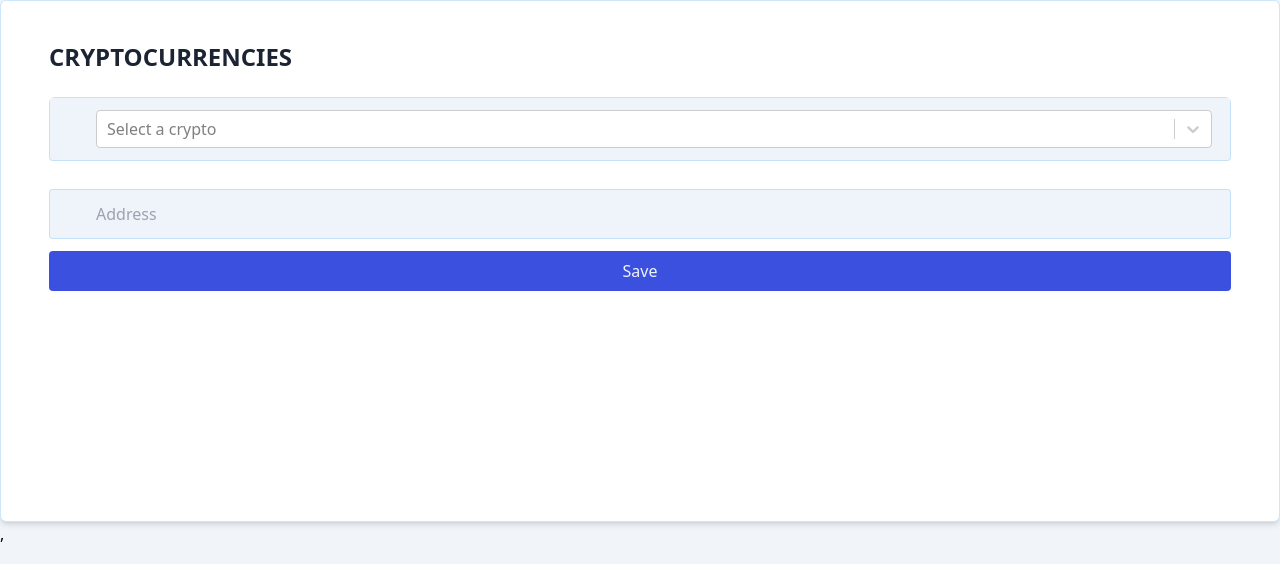
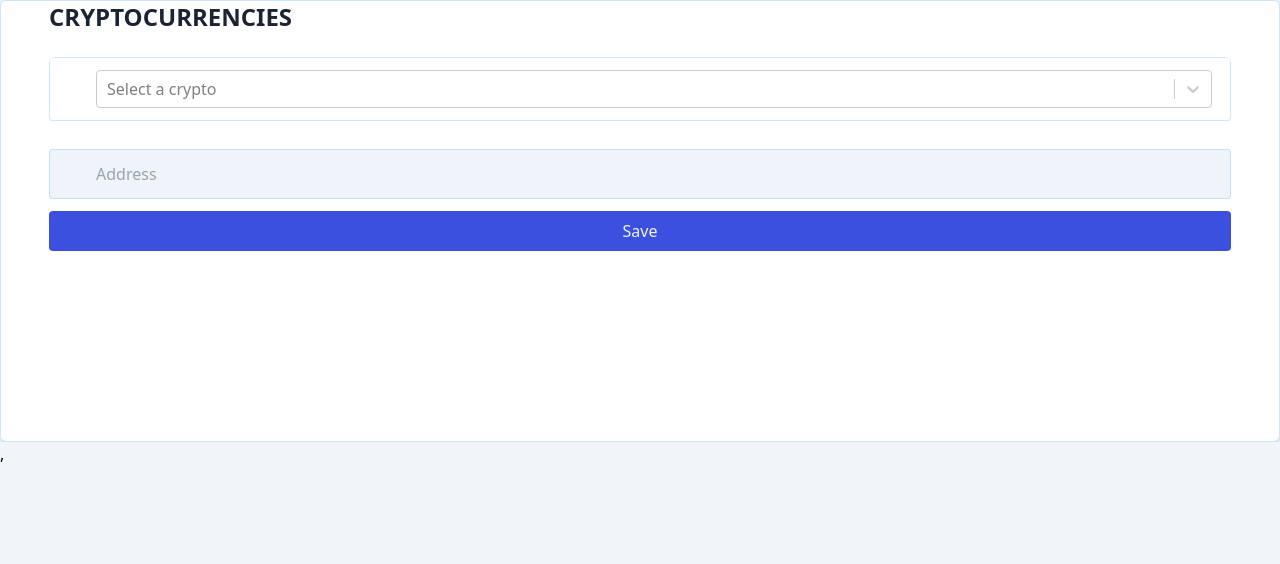
Before and after one commit to Mhiracul/Banking_Site, a React (Vite) app in the folder my-project/: page /wall in a window 1280 px wide. Shown: the top 564 px of the page. Built offline with nearby package versions, Linux system fonts and the light colour scheme.

Commit message:
Initial commit

```diff
--- a/my-project/src/Admin/Admins.jsx
+++ b/my-project/src/Admin/Admins.jsx
@@ -10,7 +10,7 @@ import Wallet from "./Wallet.jsx";
 
 const Admins = () => {
   return (
-    <div className="overflow-hidden fixed w-full">
+    <div className="fixed h-screen w-full">
       <DefaultLayout>
         <div className="grid grid-cols-1 gap-4 rounded-md md:grid-cols-2 md:gap-6 xl:grid-cols-3 2xl:gap-7.5">
           <CardOne />
--- a/my-project/src/Admin/Wallet.jsx
+++ b/my-project/src/Admin/Wallet.jsx
@@ -80,20 +80,21 @@ function Wallet() {
   };
 
   return (
-    <div className="">
+    <div className="w-full ">
+      <div className="overflow-hidden">
         <div className=" bg-[#fff] px-6 dark:bg-boxdark w-full rounded-md border border-stroke dark:border-strokedark shadow-md">
-        <div className="px-6 py-10 ">
+          <div className="px-6  ">
             <h1 className="text-2xl text-black dark:text-white font-bold uppercase">
               Cryptocurrencies
             </h1>
             <form onSubmit={handleFormSubmit}>
-            <div className="crypto-list flex text-black flex-col  bg-gray-300 w-full md:h-96 h-[40vh] mt-6 overflow-y-scroll rounded-md ">
+              <div className="crypto-list flex text-black flex-col   w-full md:h-96 h-[40vh] mt-6 overflow-y-scroll rounded-md ">
                 <Select
                   value={selectedCrypto}
                   onChange={handleCryptoChange}
                   options={cryptoData}
                   getOptionLabel={(option) => (
-                  <div>
+                    <div className=" px-6 dark:text-black">
                       <img
                         src={option.logo}
                         alt={option.name}
@@ -104,7 +105,7 @@ function Wallet() {
                   )}
                   getOptionValue={(option) => option.value}
                   placeholder="Select a crypto"
-                className="w-full rounded border border-stroke bg-gray py-3 pl-11.5 pr-4.5 text-black focus:border-primary focus-visible:outline-none dark:border-strokedark dark:bg-meta-4 dark:text-white dark:focus:border-primary"
+                  className="w-full rounded border border-stroke  bg-[#fff]  py-3 pl-11.5 pr-4.5 text-black focus:border-primary focus-visible:outline-none dark:border-strokedark dark:bg-meta-4 dark:text-white dark:focus:border-primary"
                   isSearchable
                   required
                 />
@@ -128,6 +129,7 @@ function Wallet() {
           </div>
         </div>
       </div>
+    </div>
   );
 }
 
--- a/my-project/src/Admin/layout/DefaultLayout.jsx
+++ b/my-project/src/Admin/layout/DefaultLayout.jsx
@@ -7,7 +7,7 @@ const DefaultLayout = ({ children }) => {
   const [sidebarOpen, setSidebarOpen] = useState(false);
 
   return (
-    <div className=" dark:bg-boxdark-2 dark:text-bodydark overflow-hidden fixed w-full">
+    <div className=" dark:bg-boxdark-2 dark:text-bodydark bg-[#DCEFFC] overflow-hidden fixed w-full">
       {/* <!-- ===== Page Wrapper Start ===== --> */}
       <div className="flex h-screen overflow-hidden">
         {/* <!-- ===== Sidebar Start ===== --> */}
@@ -22,7 +22,7 @@ const DefaultLayout = ({ children }) => {
 
           {/* <!-- ===== Main Content Start ===== --> */}
           <main>
-            <div className="mx-auto h-screen max-w-screen-2xl rounded-lg bg-[#DCEFFC] dark:border-strokedark  dark:bg-black p-4 md:p-6 2xl:p-10">
+            <div className="mx-auto  max-w-screen-2xl rounded-lg  dark:border-strokedark  dark:bg-black p-4 md:p-6 2xl:p-10">
               {children}
               <div className="icon-container bg-[#5321a8] rounded-full">
                 <div className="icon-wrapper">
--- a/my-project/src/Admin/pages/AdminSettings.jsx
+++ b/my-project/src/Admin/pages/AdminSettings.jsx
@@ -72,7 +72,7 @@ const AdminSettings = () => {
 
   return (
     <DefaultLayout>
-      <div className="mx-auto max-w-270">
+      <div className="mx-auto max-w-270 ">
         <Breadcrumb pageName="Settings" />
 
         <div className="grid grid-cols-5 gap-8">
@@ -211,7 +211,7 @@ const AdminSettings = () => {
               </div>
             </div>
           </div>
-          <div className="col-span-5 xl:col-span-2">
+          <div className="col-span-5 xl:col-span-2 pb-8">
             <div className="rounded-sm border border-stroke bg-white shadow-default dark:border-strokedark dark:bg-boxdark">
               <div className="border-b border-stroke py-4 px-7 dark:border-strokedark">
                 <h3 className="font-medium text-black dark:text-white">
--- a/my-project/src/Admin/pages/TransactionsHistory.jsx
+++ b/my-project/src/Admin/pages/TransactionsHistory.jsx
@@ -56,7 +56,7 @@ const TransactionsHistory = () => {
         <Breadcrumb pageName="Transaction history" />
         <div>
           <div className="h-full px-6 md:px-20 py-10 mx-auto">
-            <div className="bg-[#fff] border border-stroke shadow-default dark:border-strokedark dark:bg-boxdark  overflow-y-auto  md:h-[600px] h-[900px] w-full text-black rounded-md">
+            <div className="bg-[#fff] border border-stroke shadow-default dark:border-strokedark dark:bg-boxdark  overflow-y-auto  md:h-[600px] h-[650px] w-full text-black rounded-md">
               <table className="w-full  text-black dark:text-white">
                 <thead>
                   <tr>
--- a/my-project/src/Pages/Dashboard.jsx
+++ b/my-project/src/Pages/Dashboard.jsx
@@ -48,7 +48,7 @@ const Dashboard = () => {
   };
 
   return (
-    <div className="overflow-hidden fixed w-full">
+    <div className="w-full ">
       {loading ? ( // Display the loading spinner while loading is true
         <div
           style={override}
--- a/my-project/src/Pages/LoginForm.jsx
+++ b/my-project/src/Pages/LoginForm.jsx
@@ -32,13 +32,13 @@ const LoginForm = () => {
     }));
   };
 
-  console.log("https://banking-6no4.onrender.com/login");
+  console.log("${process.env.REACT_PORT}/login");
 
   const handleSubmit = async (e) => {
     e.preventDefault();
     const { userName, password } = formData;
     if (userName && password) {
-      const fetchData = await fetch(`https://banking-6no4.onrender.com/login`, {
+      const fetchData = await fetch(`${process.env.REACT_PORT}/login`, {
         method: "POST",
         headers: {
           "content-type": "application/json",
--- a/my-project/src/Pages/Settings.jsx
+++ b/my-project/src/Pages/Settings.jsx
@@ -84,12 +84,12 @@ const Settings = ({ onSettingsUpdate }) => {
         <div className=" mt-12 overflow-y-auto ">
           <div className="settings__wrapper  rounded-lg ">
             <div className="details__form">
-              <div className="bg-white rounded-md p-8 shadow-lg shadow-gray-600">
+              <div className="bg-white h-full rounded-md p-8 shadow-lg shadow-gray-600">
                 <h2 className="profile__title font-semibold mb-5 text-black">
                   Profile Settings
                 </h2>
 
-                <form onSubmit={handleSubmit}>
+                <form onSubmit={handleSubmit} className="">
                   <div className="form__group flex gap-8 mb-8 ">
                     <div className="w-1/2">
                       <label className="text-gray-500 text-xs">Email</label>
--- a/my-project/src/User/layoutt/DefaultLayouts.jsx
+++ b/my-project/src/User/layoutt/DefaultLayouts.jsx
@@ -8,7 +8,7 @@ const DefaultLayouts = ({ children }) => {
   const [sidebarOpen, setSidebarOpen] = useState(false);
 
   return (
-    <div className=" dark:bg-boxdark-2 dark:text-bodydark bg-[#34a49f] overflow-hidden h-screen fixed  w-full">
+    <div className=" dark:bg-boxdark-2 dark:text-bodydark bg-[#34a49f] overflow-hidden fixed w-full">
       {/* <!-- ===== Page Wrapper Start ===== --> */}
       <div className="flex h-screen overflow-hidden">
         {/* <!-- ===== Sidebar Start ===== --> */}
@@ -23,7 +23,7 @@ const DefaultLayouts = ({ children }) => {
 
           {/* <!-- ===== Main Content Start ===== --> */}
           <main>
-            <div className="mx-auto h-screen   max-w-screen-2xl rounded-lg bg-[#34a49f] dark:border-strokedark   p-4 md:p-6 2xl:p-10">
+            <div className="mx-auto  max-w-screen-2xl rounded-lg  dark:border-strokedark  py-8 md:py-6 2xl:py-10  p-4 md:p-6 2xl:p-10">
               {children}
               <div className="icon-container bg-[#116f6a] rounded-full">
                 <div className="icon-wrapper">
--- a/my-project/src/component/Dashboard/Main.jsx
+++ b/my-project/src/component/Dashboard/Main.jsx
@@ -79,7 +79,7 @@ const Main = () => {
 
   return (
     <div className=" ">
-      <main className=" flex-1 h-full ">
+      <main className=" flex-1">
         {/* Account Balance */}
         <div className="grid lg:grid-cols-4 md:grid-cols-2 grid-cols-1 gap-4 ">
           {/* Account Balance */}
--- a/my-project/src/index.css
+++ b/my-project/src/index.css
@@ -4,9 +4,11 @@
 
 @layer base {
   body {
-    background-color: #f1f5f9;
+    background: #f1f5f9;
     position: relative;
     z-index: 1;
+    margin: 0;
+    padding: 0;
   }
 }
 
```
Also changed, not shown: 1 other file (tests, documents, lock files or other folders). Lines whose indentation alone changed are shown as unchanged.
